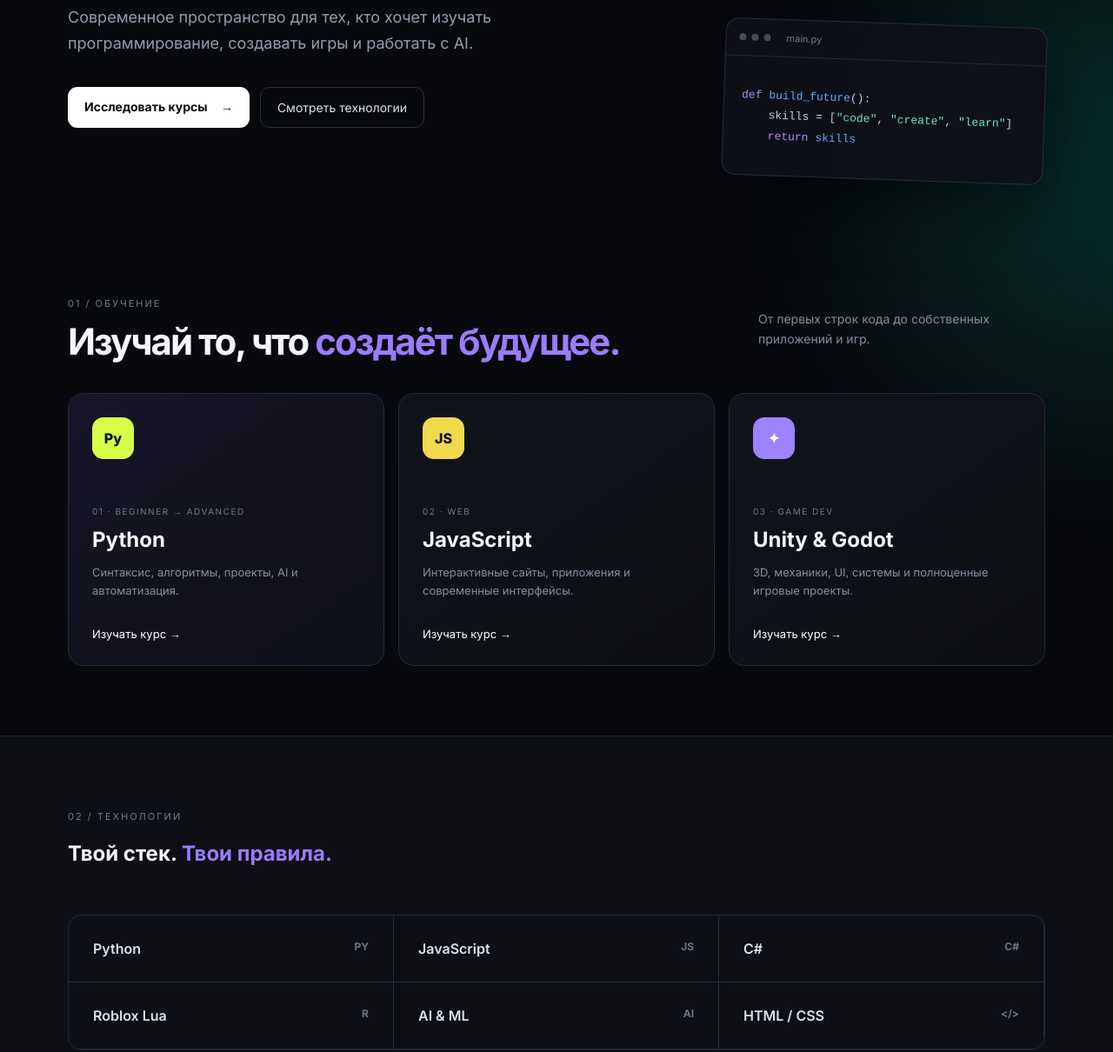
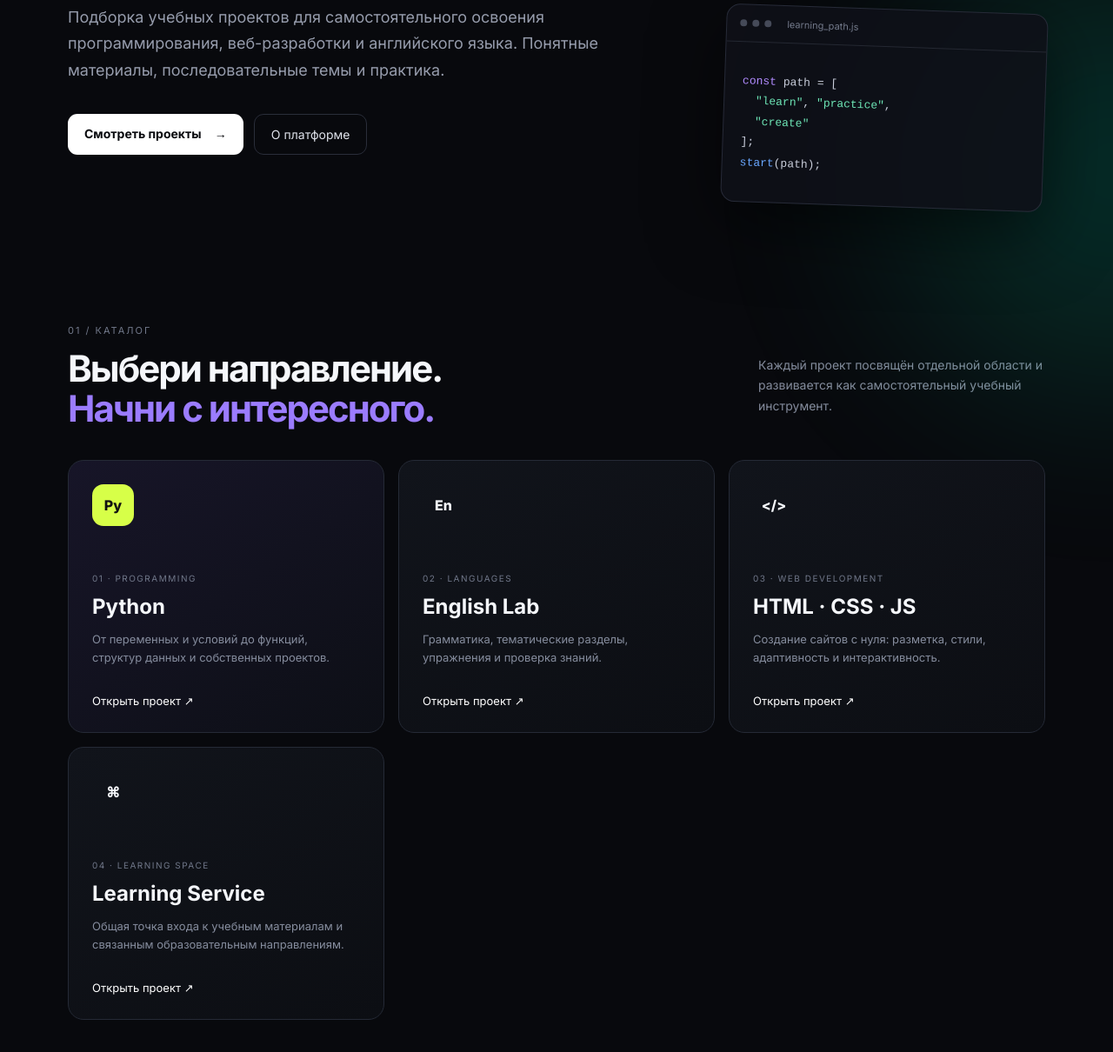
Before and after one commit to Harvus-son/programming-hub, a plain HTML site: page index.html in a window 1280 px wide. Shown: the part 553-1763 px from the top of the page at 87% size. Drawn offline with Linux system fonts and the light colour scheme.

Commit message:
Create central promotional page for learning projects

```diff
--- a/index.html
+++ b/index.html
@@ -2,26 +2,32 @@
 <html lang="ru">
 <head>
 <meta charset="UTF-8"><meta name="viewport" content="width=device-width,initial-scale=1">
-<title>CodeSpace — Programming Hub</title>
-<meta name="description" content="Современный хаб для изучения программирования, AI и game development.">
-<link rel="preconnect" href="https://fonts.googleapis.com"><link rel="preconnect" href="https://fonts.gstatic.com" crossorigin><link href="https://fonts.googleapis.com/css2?family=Inter:wght@400;500;600;700;800&display=swap" rel="stylesheet">
+<meta name="theme-color" content="#08090d">
+<meta name="description" content="CodeSpace — единая витрина образовательных проектов: Python, English, HTML, CSS и веб-разработка.">
+<title>CodeSpace — образовательные проекты</title>
+<link rel="preconnect" href="https://fonts.googleapis.com"><link rel="preconnect" href="https://fonts.gstatic.com" crossorigin>
+<link href="https://fonts.googleapis.com/css2?family=Inter:wght@400;500;600;700;800&display=swap" rel="stylesheet">
 <link rel="stylesheet" href="style.css">
 </head>
 <body>
 <div class="bg-orb orb1"></div><div class="bg-orb orb2"></div>
-<header class="nav"><a class="logo" href="#">&lt;<span>Code</span>/&gt;</a><nav><a href="#courses">Курсы</a><a href="#topics">Технологии</a><a href="#about">О проекте</a></nav><a class="nav-btn" href="#courses">Начать →</a></header>
+<header class="nav"><a class="logo" href="#home">&lt;<span>Code</span>/&gt;</a><nav><a href="#courses">Проекты</a><a href="#topics">Направления</a><a href="#about">О платформе</a></nav><a class="nav-btn" href="#courses">Выбрать курс ↗</a></header>
 <main>
-<section class="hero"><div class="badge">● Новый уровень навыков</div><h1>Создавай.<br><span>Кодируй.</span> Развивайся.</h1><p>Современное пространство для тех, кто хочет изучать программирование, создавать игры и работать с AI.</p><div class="hero-actions"><a class="primary" href="#courses">Исследовать курсы <b>→</b></a><a class="secondary" href="#topics">Смотреть технологии</a></div><div class="code-card"><div class="dots"><i></i><i></i><i></i><span>main.py</span></div><pre><span class="purple">def</span> <span class="blue">build_future</span>():
-    skills = [<span class="green">"code"</span>, <span class="green">"create"</span>, <span class="green">"learn"</span>]
-    <span class="purple">return</span> <span class="blue">skills</span></pre></div></section>
-<section id="courses" class="section"><div class="section-head"><div><small>01 / ОБУЧЕНИЕ</small><h2>Изучай то, что <span>создаёт будущее.</span></h2></div><p>От первых строк кода до собственных приложений и игр.</p></div><div class="cards">
-<article class="card featured"><div class="icon python">Py</div><small>01 · BEGINNER → ADVANCED</small><h3>Python</h3><p>Синтаксис, алгоритмы, проекты, AI и автоматизация.</p><a href="#">Изучать курс →</a></article>
-<article class="card"><div class="icon js">JS</div><small>02 · WEB</small><h3>JavaScript</h3><p>Интерактивные сайты, приложения и современные интерфейсы.</p><a href="#">Изучать курс →</a></article>
-<article class="card"><div class="icon game">✦</div><small>03 · GAME DEV</small><h3>Unity & Godot</h3><p>3D, механики, UI, системы и полноценные игровые проекты.</p><a href="#">Изучать курс →</a></article>
+<section class="hero" id="home"><div class="badge">● ОБРАЗОВАТЕЛЬНАЯ ЭКОСИСТЕМА</div><h1>Учись создавать.<br><span>Пробуй. Развивайся.</span></h1><p>Подборка учебных проектов для самостоятельного освоения программирования, веб-разработки и английского языка. Понятные материалы, последовательные темы и практика.</p><div class="hero-actions"><a class="primary" href="#courses">Смотреть проекты <b>→</b></a><a class="secondary" href="#about">О платформе</a></div><div class="code-card"><div class="dots"><i></i><i></i><i></i><span>learning_path.js</span></div><pre><span class="purple">const</span> path = [
+  <span class="green">"learn"</span>, <span class="green">"practice"</span>,
+  <span class="green">"create"</span>
+];
+<span class="blue">start</span>(path);</pre></div></section>
+<section id="courses" class="section"><div class="section-head"><div><small>01 / КАТАЛОГ</small><h2>Выбери направление.<br><span>Начни с интересного.</span></h2></div><p>Каждый проект посвящён отдельной области и развивается как самостоятельный учебный инструмент.</p></div>
+<div class="cards">
+<article class="card featured"><div class="icon python">Py</div><small>01 · PROGRAMMING</small><h3>Python</h3><p>От переменных и условий до функций, структур данных и собственных проектов.</p><a href="https://github.com/Harvus-son/Python" target="_blank" rel="noopener noreferrer">Открыть проект ↗</a></article>
+<article class="card"><div class="icon english">En</div><small>02 · LANGUAGES</small><h3>English Lab</h3><p>Грамматика, тематические разделы, упражнения и проверка знаний.</p><a href="https://github.com/Harvus-son/English" target="_blank" rel="noopener noreferrer">Открыть проект ↗</a></article>
+<article class="card"><div class="icon web">&lt;/&gt;</div><small>03 · WEB DEVELOPMENT</small><h3>HTML · CSS · JS</h3><p>Создание сайтов с нуля: разметка, стили, адаптивность и интерактивность.</p><a href="https://github.com/Harvus-son/stadyhtml" target="_blank" rel="noopener noreferrer">Открыть проект ↗</a></article>
+<article class="card"><div class="icon hub">⌘</div><small>04 · LEARNING SPACE</small><h3>Learning Service</h3><p>Общая точка входа к учебным материалам и связанным образовательным направлениям.</p><a href="https://github.com/Harvus-son/kearning_sevvice" target="_blank" rel="noopener noreferrer">Открыть проект ↗</a></article>
 </div></section>
-<section id="topics" class="tech-section"><div class="section-head"><div><small>02 / ТЕХНОЛОГИИ</small><h2>Твой стек. <span>Твои правила.</span></h2></div></div><div class="tech-grid"><div>Python <b>PY</b></div><div>JavaScript <b>JS</b></div><div>C# <b>C#</b></div><div>Roblox Lua <b>R</b></div><div>AI & ML <b>AI</b></div><div>HTML / CSS <b>&lt;/&gt;</b></div></div></section>
-<section id="about" class="about"><div><small>03 / CODESPACE</small><h2>Не просто учись.<br><span>Создавай.</span></h2></div><p>Практика вместо бесконечной теории. Реальные проекты, понятные объяснения и технологии, которые используются прямо сейчас.</p></section>
+<section id="topics" class="tech-section"><div class="section-head"><div><small>02 / НАПРАВЛЕНИЯ</small><h2>Разные навыки. <span>Одна траектория.</span></h2></div></div><div class="tech-grid"><div>Python <b>PY</b></div><div>English <b>EN</b></div><div>HTML <b>&lt;/&gt;</b></div><div>CSS <b>✳</b></div><div>JavaScript <b>JS</b></div><div>Практические проекты <b>↗</b></div></div></section>
+<section id="about" class="about"><div><small>03 / CODESPACE</small><h2>Учёба через<br><span>создание.</span></h2></div><p>CodeSpace объединяет самостоятельные образовательные проекты. Начинай с базовых понятий, двигайся последовательно и закрепляй каждую новую тему практикой. У каждого направления свой темп и собственный учебный маршрут.</p></section>
 </main>
-<footer><div class="logo">&lt;<span>Code</span>/&gt;</div><p>Programming Hub · 2026</p><a href="https://github.com/Harvus-son/programming-hub">GitHub ↗</a></footer>
+<footer><div class="logo">&lt;<span>Code</span>/&gt;</div><p>CodeSpace · 2026</p><a href="https://github.com/Harvus-son">Все проекты на GitHub ↗</a></footer>
 <script src="script.js"></script>
 </body></html>
```
